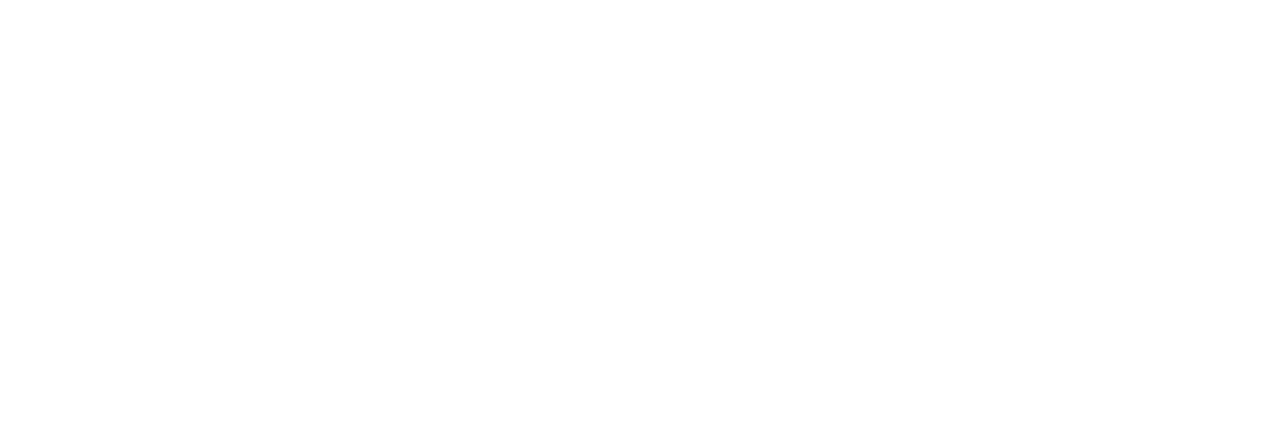
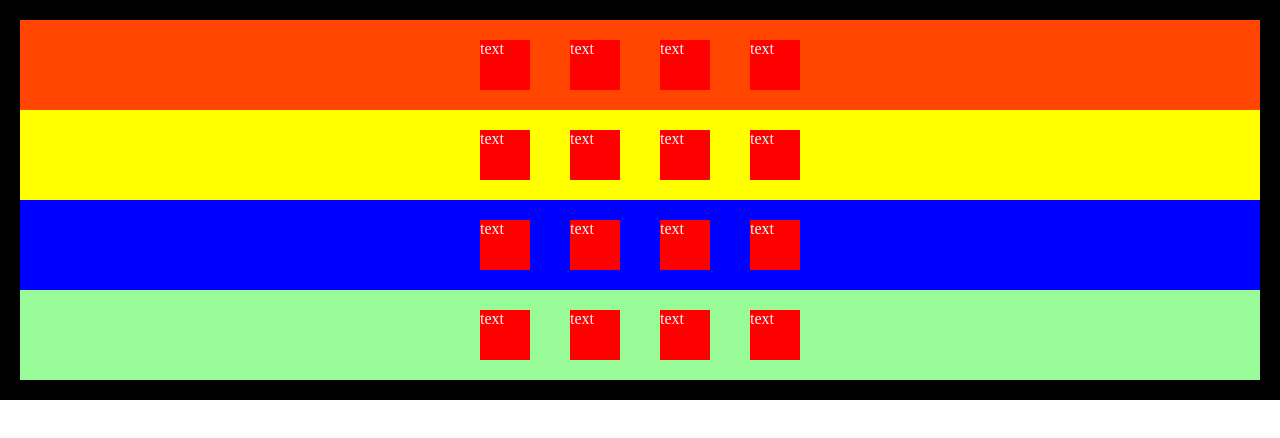
Before and after one commit to isaiasramosdeoliveira/IL-project, a plain HTML site: page index.html in a window 1280 px wide. Drawn offline with Linux system fonts and the light colour scheme.

Commit message:
flex created

```diff
--- a/index.html
+++ b/index.html
@@ -8,6 +8,32 @@
     <link rel="stylesheet" href="src/assets/styles/globalStyles.css">
 </head>
 <body>
+    <section id="content">
+        <div class="container container-1">
+            <div class="box">text</div>
+            <div class="box">text</div>
+            <div class="box">text</div>
+            <div class="box">text</div>
+        </div>
+        <div class="container container-2">
+            <div class="box">text</div>
+            <div class="box">text</div>
+            <div class="box">text</div>
+            <div class="box">text</div>
+        </div>
+        <div class="container container-3">
+            <div class="box">text</div>
+            <div class="box">text</div>
+            <div class="box">text</div>
+            <div class="box">text</div>
+        </div>
+        <div class="container container-4">
+            <div class="box">text</div>
+            <div class="box">text</div>
+            <div class="box">text</div>
+            <div class="box">text</div>
+        </div>
+    </section>
     <script src="src/assets/js/main.js"></script>
 </body>
 </html>
--- a/src/assets/styles/globalStyles.css
+++ b/src/assets/styles/globalStyles.css
@@ -0,0 +1,33 @@
+*{
+    padding: 0;
+    margin: 0;
+    box-sizing: border-box;
+}
+#content{
+    background-color: black;
+    color: aliceblue;
+    padding: 20px;
+}
+
+.box{
+    background-color: red;
+    margin: 20px;
+    width: 50px;
+    height: 50px;
+}
+.container{
+    display: flex;
+    justify-content: center;
+}
+.container-1{
+    background-color: orangered;
+}
+.container-2{
+    background-color: yellow;
+}
+.container-3 {
+    background-color: blue;
+}
+.container-4 {
+    background-color: palegreen;
+}
```
